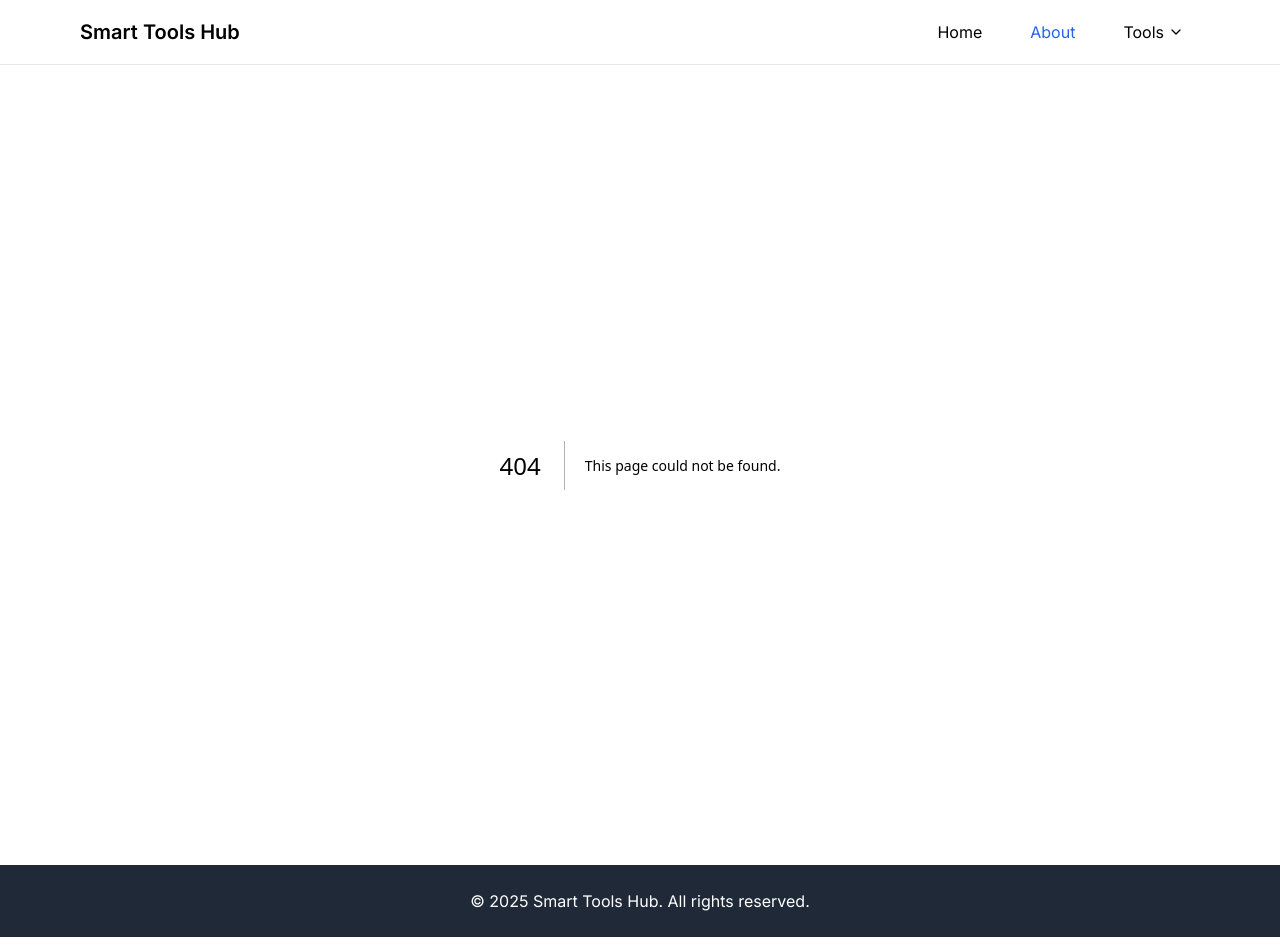
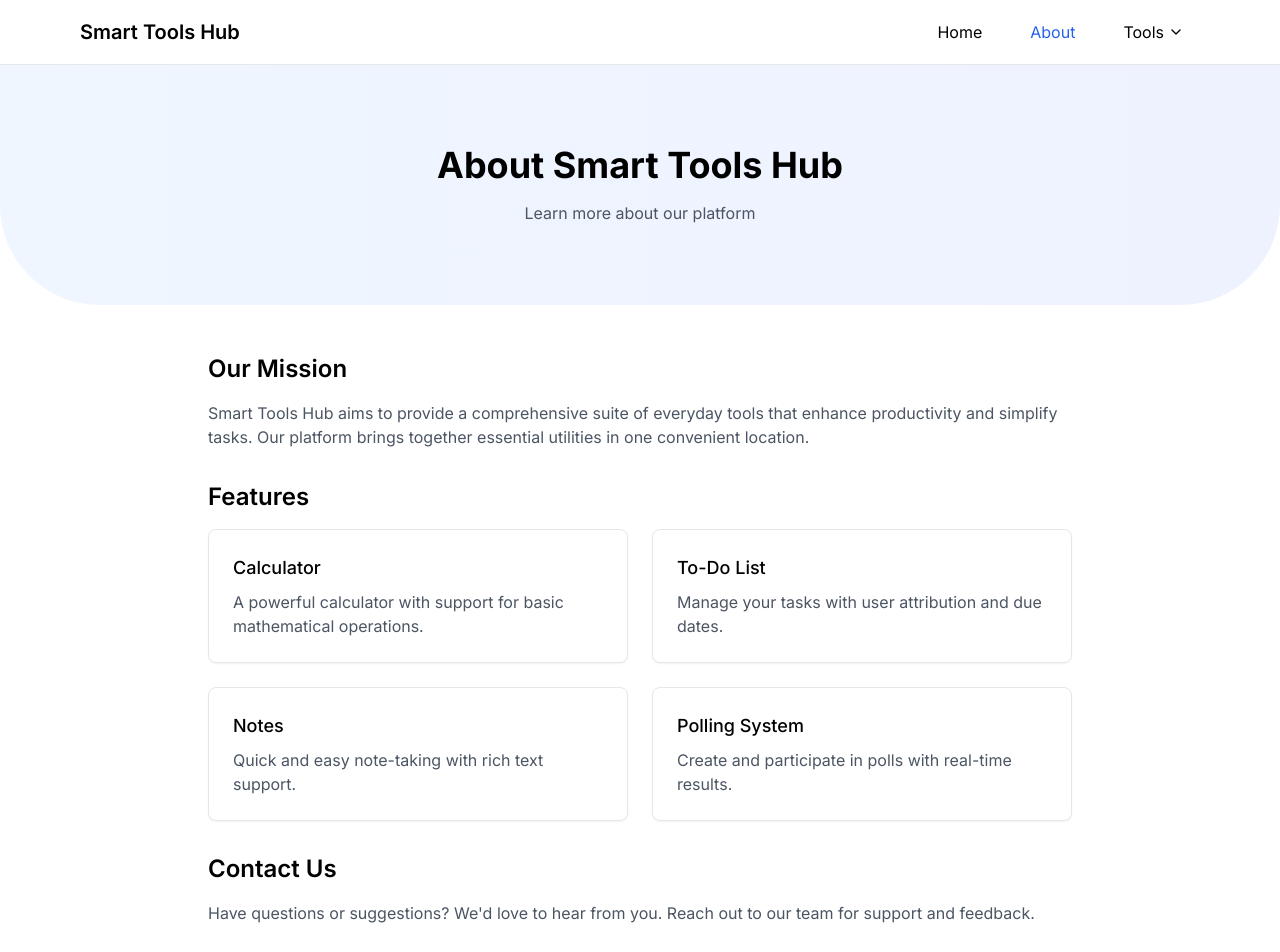
Before and after one commit to Tanzeel-Sarwar/Project-2, a Next.js app: page /about in a window 1280 px wide. Before the commit this address had no page. Shown: the top 952 px of the page. Built offline with nearby package versions, Linux system fonts and the light colour scheme.

Commit message:
Add files via upload

```diff
--- /dev/null
+++ b/src/app/about/page.tsx
@@ -0,0 +1,54 @@
+export default function About() {
+    return (
+      <div className="min-h-screen">
+        <section className="relative py-20 text-center">
+          <div className="absolute inset-0 bg-gradient-to-r from-blue-50 to-indigo-50 rounded-b-[100px]" />
+          <div className="relative">
+            <h1 className="text-4xl font-bold mb-4">About Smart Tools Hub</h1>
+            <p className="text-gray-600">Learn more about our platform</p>
+          </div>
+        </section>
+
+        <section className="max-w-4xl mx-auto px-4 py-12">
+          <div className="space-y-8">
+            <div>
+              <h2 className="text-2xl font-semibold mb-4">Our Mission</h2>
+              <p className="text-gray-600">
+                Smart Tools Hub aims to provide a comprehensive suite of everyday tools that enhance productivity and
+                simplify tasks. Our platform brings together essential utilities in one convenient location.
+              </p>
+            </div>
+
+            <div>
+              <h2 className="text-2xl font-semibold mb-4">Features</h2>
+              <div className="grid md:grid-cols-2 gap-6">
+                <div className="p-6 bg-white rounded-lg shadow-sm border">
+                  <h3 className="text-lg font-medium mb-2">Calculator</h3>
+                  <p className="text-gray-600">A powerful calculator with support for basic mathematical operations.</p>
+                </div>
+                <div className="p-6 bg-white rounded-lg shadow-sm border">
+                  <h3 className="text-lg font-medium mb-2">To-Do List</h3>
+                  <p className="text-gray-600">Manage your tasks with user attribution and due dates.</p>
+                </div>
+                <div className="p-6 bg-white rounded-lg shadow-sm border">
+                  <h3 className="text-lg font-medium mb-2">Notes</h3>
+                  <p className="text-gray-600">Quick and easy note-taking with rich text support.</p>
+                </div>
+                <div className="p-6 bg-white rounded-lg shadow-sm border">
+                  <h3 className="text-lg font-medium mb-2">Polling System</h3>
+                  <p className="text-gray-600">Create and participate in polls with real-time results.</p>
+                </div>
+              </div>
+            </div>
+
+            <div>
+              <h2 className="text-2xl font-semibold mb-4">Contact Us</h2>
+              <p className="text-gray-600">
+                Have questions or suggestions? We&apos;d love to hear from you. Reach out to our team for support and feedback.
+              </p>
+            </div>
+          </div>
+        </section>
+      </div>
+    )
+  }
```
